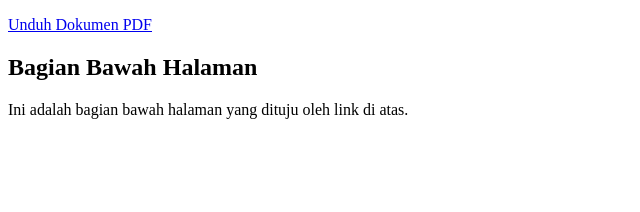
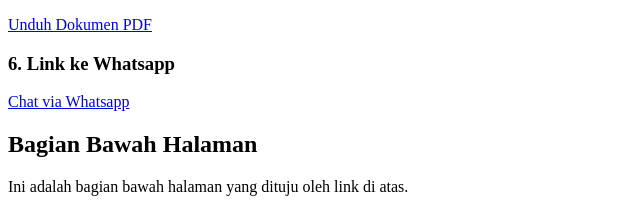
Before and after one commit to RizlH/1124160208-Day-05, a plain HTML site: page index.html in a window 1280 px wide. Shown: the part 818-1030 px from the top of the page, without its empty margins (0-640 px from the left). Before the commit the page ends 953 px from the top, so only its background shows below. Drawn offline with Linux system fonts and the light colour scheme.

Commit message:
6. Link ke Whatsapp

```diff
--- a/index.html
+++ b/index.html
@@ -31,6 +31,8 @@
     <h3>5. Link ke File Download</h3>
     <a href="Logika Algoritma_TI 24 SE-3 (1).pdf" download="">Unduh Dokumen PDF</a>
 
+    <h3>6. Link ke Whatsapp</h3>
+    <a href="https://wa.me/6285783770890" target="_blank">Chat via Whatsapp</a>
 
 
     <section id="Bawah">
```
